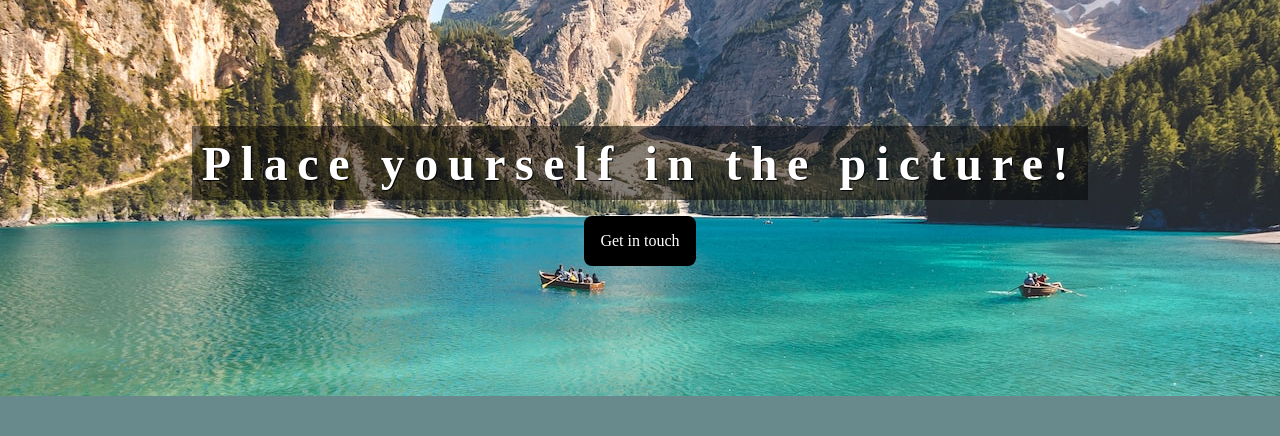
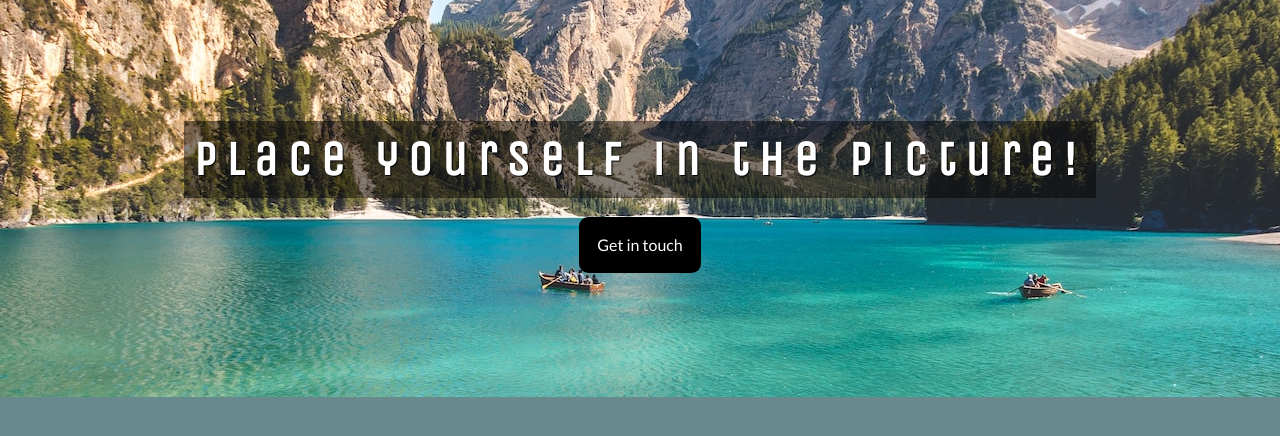
Before and after one commit to johannesmu/websiteProject22T3, a plain HTML site: page index.html in a window 1280 px wide. Shown: the part 156-592 px from the top of the page. Drawn offline with nearby package versions, Linux system fonts and the light colour scheme.

Commit message:
added google fonts

```diff
--- a/index.html
+++ b/index.html
@@ -1,13 +1,19 @@
 <!DOCTYPE html>
 <html lang="en">
+
 <head>
   <title>Home Page</title>
   <meta name="viewport" content="width=device-width,initial-scale=1.0">
   <!-- Loading icon  -->
   <link rel="icon" href="plus.png">
+  <!-- Loading Google fonts -->
+  <link rel="preconnect" href="https://fonts.googleapis.com">
+  <link rel="preconnect" href="https://fonts.gstatic.com" crossorigin>
+  <link href="https://fonts.googleapis.com/css2?family=Lato&family=Unica+One&display=swap" rel="stylesheet">
   <!-- loading CSS rules -->
   <link rel="stylesheet" href="styles.css">
 </head>
+
 <body>
   <header class="main-header">
     <img src="Logo.png" class="logo">
@@ -23,7 +29,10 @@
       <a href="contact.html" class="banner-button">Get in touch</a>
     </div>
   </div>
-    <main class="content"></main>
+  <main class="content">
+
+  </main>
   <footer class="footer"></footer>
 </body>
+
 </html>
--- a/styles.css
+++ b/styles.css
@@ -2,6 +2,7 @@
 body {
   background-color: #688a8d;
   margin: 0;
+  font-family: 'Lato', sans-serif;
 }
 .logo {
   display: block;
@@ -31,6 +32,7 @@ body {
   place-items: center;
 }
 .home-banner h1 {
+  font-family: 'Unica One', cursive;
   margin: 0;
   color: white;
   text-shadow: 1px 1px 1px black;
```
Lines whose indentation alone changed are shown as unchanged.
